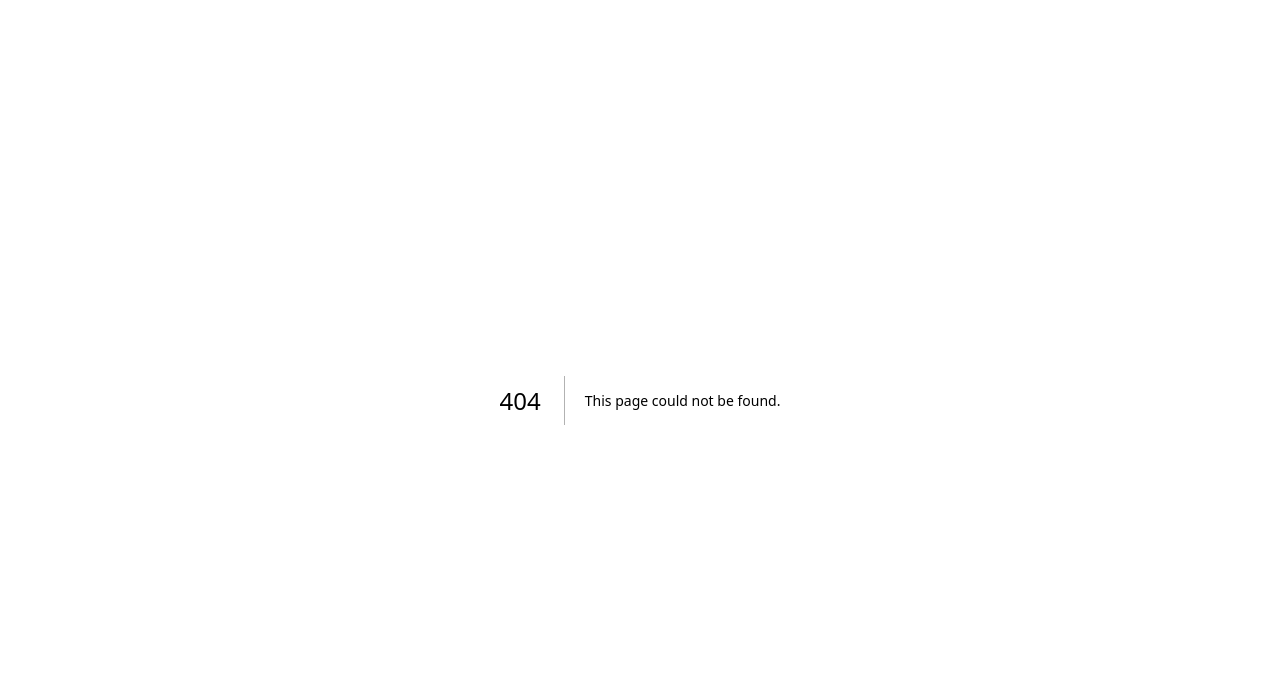
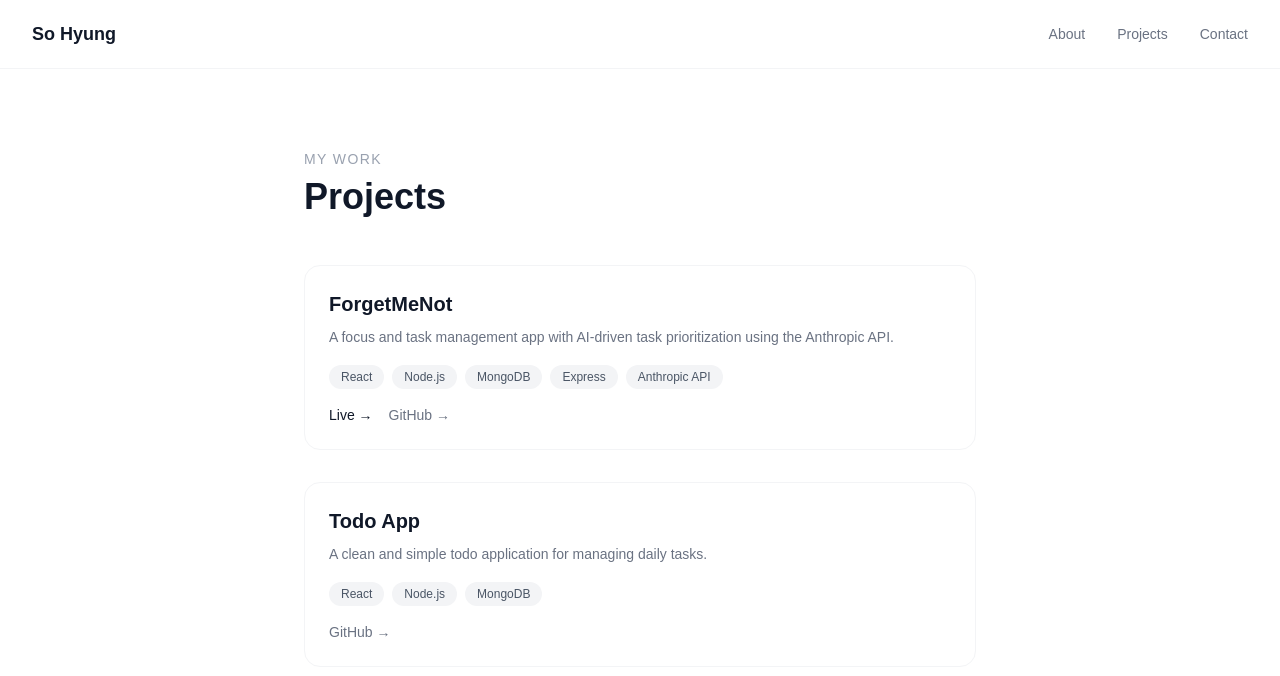
Before and after one commit to sojunz/my-portfolio, a Next.js app: page /projects in a window 1280 px wide. Before the commit this address had no page. Shown: the top 676 px of the page. Built offline with nearby package versions, Linux system fonts and the light colour scheme.

Commit message:
initial commit

```diff
--- /dev/null
+++ b/src/app/about/page.tsx
@@ -0,0 +1,35 @@
+export default function About() {
+    const skills = [
+      "TypeScript", "JavaScript", "React", "Next.js",
+      "Node.js", "Express", "MongoDB", "Tailwind CSS",
+    ];
+
+    return (
+      <main className="min-h-screen px-8 py-20 bg-white">
+        <div className="max-w-2xl mx-auto">
+          <p className="text-sm text-gray-400 mb-2 tracking-widest uppercase">About Me</p>
+          <h1 className="text-4xl font-bold text-gray-900 mb-6">Who I am</h1>
+          <p className="text-gray-500 leading-relaxed mb-4">
+            I&apos;m a full-stack developer based in New Zealand, currently studying web development
+            and building projects with the MERN stack and Next.js.
+          </p>
+          <p className="text-gray-500 leading-relaxed mb-12">
+            I enjoy creating clean, user-friendly applications and I&apos;m always looking to learn
+            new technologies and improve my craft.
+          </p>
+
+          <h2 className="text-xl font-semibold text-gray-900 mb-4">Tech Stack</h2>
+          <div className="flex flex-wrap gap-2">
+            {skills.map((skill) => (
+              <span
+                key={skill}
+                className="px-4 py-1.5 bg-gray-100 text-gray-700 rounded-full text-sm"
+              >
+                {skill}
+              </span>
+            ))}
+          </div>
+        </div>
+      </main>
+    );
+  }
--- /dev/null
+++ b/src/app/contact/page.tsx
@@ -0,0 +1,37 @@
+export default function Contact() {
+  return (
+    <main className="min-h-screen px-8 py-20 bg-white">
+      <div className="max-w-2xl mx-auto">
+        <p className="text-sm text-gray-400 mb-2 tracking-widest uppercase">Get In Touch</p>
+        <h1 className="text-4xl font-bold text-gray-900 mb-6">Contact</h1>
+        <p className="text-gray-500 leading-relaxed mb-12">
+          I&apos;m always open to new opportunities and collaborations.
+          Feel free to reach out!
+        </p>
+        <div className="flex flex-col gap-4">
+          <a href="mailto:sinchonblues@gmail.com" className="flex items-center gap-4 p-5 border border-gray-100 rounded-2xl hover:shadow-md transition">
+            <span className="text-2xl">✉️</span>
+            <div>
+              <p className="text-sm text-gray-400">Email</p>
+              <p className="text-gray-900 font-medium">sinchonblues@gmail.com</p>
+            </div>
+          </a>
+          <a href="https://github.com/sojunz" target="_blank" rel="noopener noreferrer" className="flex items-center gap-4 p-5 border border-gray-100 rounded-2xl hover:shadow-md transition">
+            <span className="text-2xl">🐙</span>
+            <div>
+              <p className="text-sm text-gray-400">GitHub</p>
+              <p className="text-gray-900 font-medium">github.com/sojunz</p>
+            </div>
+          </a>
+          <a href="https://www.linkedin.com/in/sohyung-chang-35625a292/" target="_blank" rel="noopener noreferrer" className="flex items-center gap-4 p-5 border border-gray-100 rounded-2xl hover:shadow-md transition">
+            <span className="text-2xl">💼</span>
+            <div>
+              <p className="text-sm text-gray-400">LinkedIn</p>
+              <p className="text-gray-900 font-medium">linkedin.com/in/sohyung-chang</p>
+            </div>
+          </a>
+        </div>
+      </div>
+    </main>
+  );
+}
--- a/src/app/layout.tsx
+++ b/src/app/layout.tsx
@@ -1,33 +1,29 @@
 import type { Metadata } from "next";
-import { Geist, Geist_Mono } from "next/font/google";
+import { Outfit } from "next/font/google";
 import "./globals.css";
+import Navbar from "@/components/Navbar";
 
-const geistSans = Geist({
-  variable: "--font-geist-sans",
-  subsets: ["latin"],
-});
-
-const geistMono = Geist_Mono({
-  variable: "--font-geist-mono",
+const outfit = Outfit({
+  variable: "--font-outfit",
   subsets: ["latin"],
 });
 
 export const metadata: Metadata = {
-  title: "Create Next App",
-  description: "Generated by create next app",
+  title: "My Portfolio",
+  description: "My personal portfolio site",
 };
 
 export default function RootLayout({
   children,
-}: Readonly<{
+}: {
   children: React.ReactNode;
-}>) {
+}) {
   return (
-    <html
-      lang="en"
-      className={`${geistSans.variable} ${geistMono.variable} h-full antialiased`}
-    >
-      <body className="min-h-full flex flex-col">{children}</body>
+    <html lang="en">
+      <body className={`${outfit.variable} antialiased font-sans`}>
+        <Navbar />
+        {children}
+      </body>
     </html>
   );
 }
--- a/src/app/page.tsx
+++ b/src/app/page.tsx
@@ -1,65 +1,24 @@
-import Image from "next/image";
-
 export default function Home() {
   return (
-    <div className="flex flex-col flex-1 items-center justify-center bg-zinc-50 font-sans dark:bg-black">
-      <main className="flex flex-1 w-full max-w-3xl flex-col items-center justify-between py-32 px-16 bg-white dark:bg-black sm:items-start">
-        <Image
-          className="dark:invert"
-          src="/next.svg"
-          alt="Next.js logo"
-          width={100}
-          height={20}
-          priority
-        />
-        <div className="flex flex-col items-center gap-6 text-center sm:items-start sm:text-left">
-          <h1 className="max-w-xs text-3xl font-semibold leading-10 tracking-tight text-black dark:text-zinc-50">
-            To get started, edit the page.tsx file.
-          </h1>
-          <p className="max-w-md text-lg leading-8 text-zinc-600 dark:text-zinc-400">
-            Looking for a starting point or more instructions? Head over to{" "}
-            <a
-              href="https://vercel.com/templates?framework=next.js&utm_source=create-next-app&utm_medium=appdir-template-tw&utm_campaign=create-next-app"
-              className="font-medium text-zinc-950 dark:text-zinc-50"
-            >
-              Templates
-            </a>{" "}
-            or the{" "}
-            <a
-              href="https://nextjs.org/learn?utm_source=create-next-app&utm_medium=appdir-template-tw&utm_campaign=create-next-app"
-              className="font-medium text-zinc-950 dark:text-zinc-50"
-            >
-              Learning
-            </a>{" "}
-            center.
-          </p>
-        </div>
-        <div className="flex flex-col gap-4 text-base font-medium sm:flex-row">
-          <a
-            className="flex h-12 w-full items-center justify-center gap-2 rounded-full bg-foreground px-5 text-background transition-colors hover:bg-[#383838] dark:hover:bg-[#ccc] md:w-[158px]"
-            href="https://vercel.com/new?utm_source=create-next-app&utm_medium=appdir-template-tw&utm_campaign=create-next-app"
-            target="_blank"
-            rel="noopener noreferrer"
-          >
-            <Image
-              className="dark:invert"
-              src="/vercel.svg"
-              alt="Vercel logomark"
-              width={16}
-              height={16}
-            />
-            Deploy Now
+    <main className="min-h-screen flex flex-col items-center justify-center px-8 bg-white">
+      <div className="max-w-2xl w-full">
+        <p className="text-sm text-gray-400 mb-2 tracking-widest uppercase">Full-Stack Developer</p>
+        <h1 className="text-6xl font-bold text-gray-900 leading-tight">
+          Hi, I&apos;m<br />So Hyung.
+        </h1>
+        <p className="mt-6 text-lg text-gray-500 leading-relaxed">
+          I build clean, functional web applications with a focus on great user experience.
+          Based in New Zealand
+        </p>
+        <div className="mt-8 flex gap-4">
+          <a href="/projects" className="px-6 py-3 bg-gray-900 text-white rounded-full text-sm font-medium hover:bg-gray-700 transition">
+            View Projects
           </a>
-          <a
-            className="flex h-12 w-full items-center justify-center rounded-full border border-solid border-black/[.08] px-5 transition-colors hover:border-transparent hover:bg-black/[.04] dark:border-white/[.145] dark:hover:bg-[#1a1a1a] md:w-[158px]"
-            href="https://nextjs.org/docs?utm_source=create-next-app&utm_medium=appdir-template-tw&utm_campaign=create-next-app"
-            target="_blank"
-            rel="noopener noreferrer"
-          >
-            Documentation
+          <a href="/contact" className="px-6 py-3 border border-gray-300 text-gray-700 rounded-full text-sm font-medium hover:border-gray-500 transition">
+            Contact Me
           </a>
         </div>
-      </main>
-    </div>
+      </div>
+    </main>
   );
 }
--- /dev/null
+++ b/src/app/projects/page.tsx
@@ -0,0 +1,53 @@
+const projects = [
+    {
+      title: "ForgetMeNot",
+      description:
+        "A focus and task management app with AI-driven task prioritization using the Anthropic API.",
+      tech: ["React", "Node.js", "MongoDB", "Express", "Anthropic API"],
+      live: "https://forgetmenot-fixed.vercel.app",
+      github: "https://github.com/sojunz/forgetmenot-fixed",
+    },
+    {
+      title: "Todo App",
+      description: "A clean and simple todo application for managing daily tasks.",
+      tech: ["React", "Node.js", "MongoDB"],
+      live: "",
+      github: "https://github.com/sojunz/todo-app",
+    },
+  ];
+
+  export default function Projects() {
+    return (
+      <main className="min-h-screen px-8 py-20 bg-white">
+        <div className="max-w-2xl mx-auto">
+          <p className="text-sm text-gray-400 mb-2 tracking-widest uppercase">My Work</p>
+          <h1 className="text-4xl font-bold text-gray-900 mb-12">Projects</h1>
+          <div className="flex flex-col gap-8">
+            {projects.map((project) => (
+              <div key={project.title} className="border border-gray-100 rounded-2xl p-6 hover:shadow-md transition">
+                <h2 className="text-xl font-semibold text-gray-900 mb-2">{project.title}</h2>
+                <p className="text-gray-500 text-sm leading-relaxed mb-4">{project.description}</p>
+                <div className="flex flex-wrap gap-2 mb-4">
+                  {project.tech.map((t) => (
+                    <span key={t} className="px-3 py-1 bg-gray-100 text-gray-600 rounded-full text-xs">
+                      {t}
+                    </span>
+                  ))}
+                </div>
+                <div className="flex gap-4 text-sm">
+                  {project.live && (
+                    <a href={project.live} target="_blank" rel="noopener noreferrer" className="text-gray-900 font-medium hover:underline">
+                      Live →
+                    </a>
+                  )}
+                  <a href={project.github} target="_blank" rel="noopener noreferrer" className="text-gray-500 hover:underline">
+                    GitHub →
+                  </a>
+                </div>
+              </div>
+            ))}
+          </div>
+        </div>
+      </main>
+    );
+  }
--- /dev/null
+++ b/src/components/Navbar.tsx
@@ -0,0 +1,16 @@
+import Link from "next/link";
+
+export default function Navbar() {
+  return (
+    <nav className="w-full flex items-center justify-between px-8 py-5 border-b border-gray-100 bg-white">
+      <Link href="/" className="font-bold text-lg text-gray-900 hover:opacity-70 transition">
+        So Hyung
+      </Link>
+      <ul className="flex gap-8 text-sm text-gray-500">
+        <li><Link href="/about" className="hover:text-gray-900 transition">About</Link></li>
+        <li><Link href="/projects" className="hover:text-gray-900 transition">Projects</Link></li>
+        <li><Link href="/contact" className="hover:text-gray-900 transition">Contact</Link></li>
+      </ul>
+    </nav>
+  );
+}
--- /dev/null
+++ b/tailwind.config.ts
@@ -0,0 +1,19 @@
+import type { Config } from "tailwindcss";
+
+const config: Config = {
+  content: [
+    "./src/pages/**/*.{js,ts,jsx,tsx,mdx}",
+    "./src/components/**/*.{js,ts,jsx,tsx,mdx}",
+    "./src/app/**/*.{js,ts,jsx,tsx,mdx}",
+  ],
+  theme: {
+    extend: {
+      fontFamily: {
+        sans: ["var(--font-outfit)"],
+      },
+    },
+  },
+  plugins: [],
+};
+
+export default config;
```
